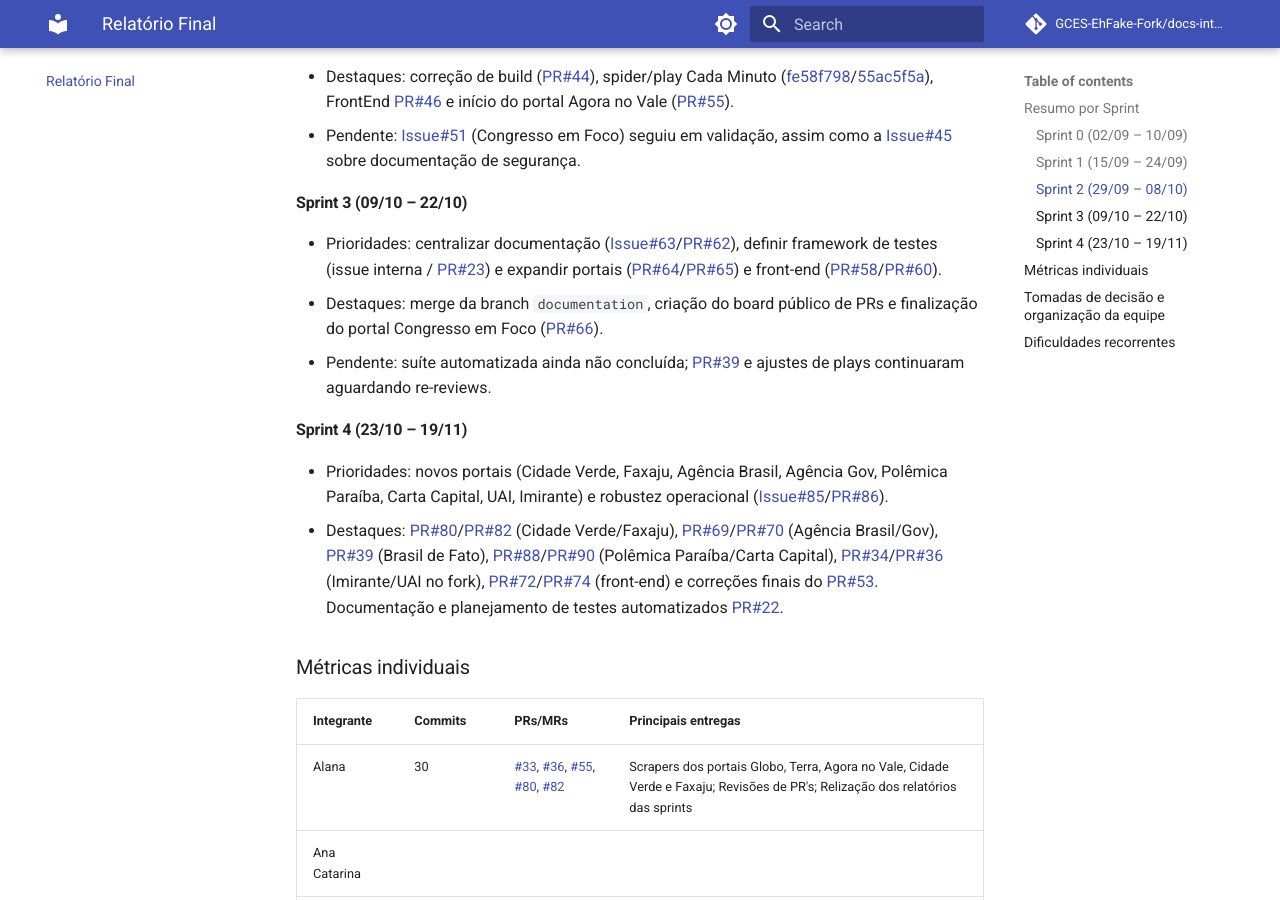
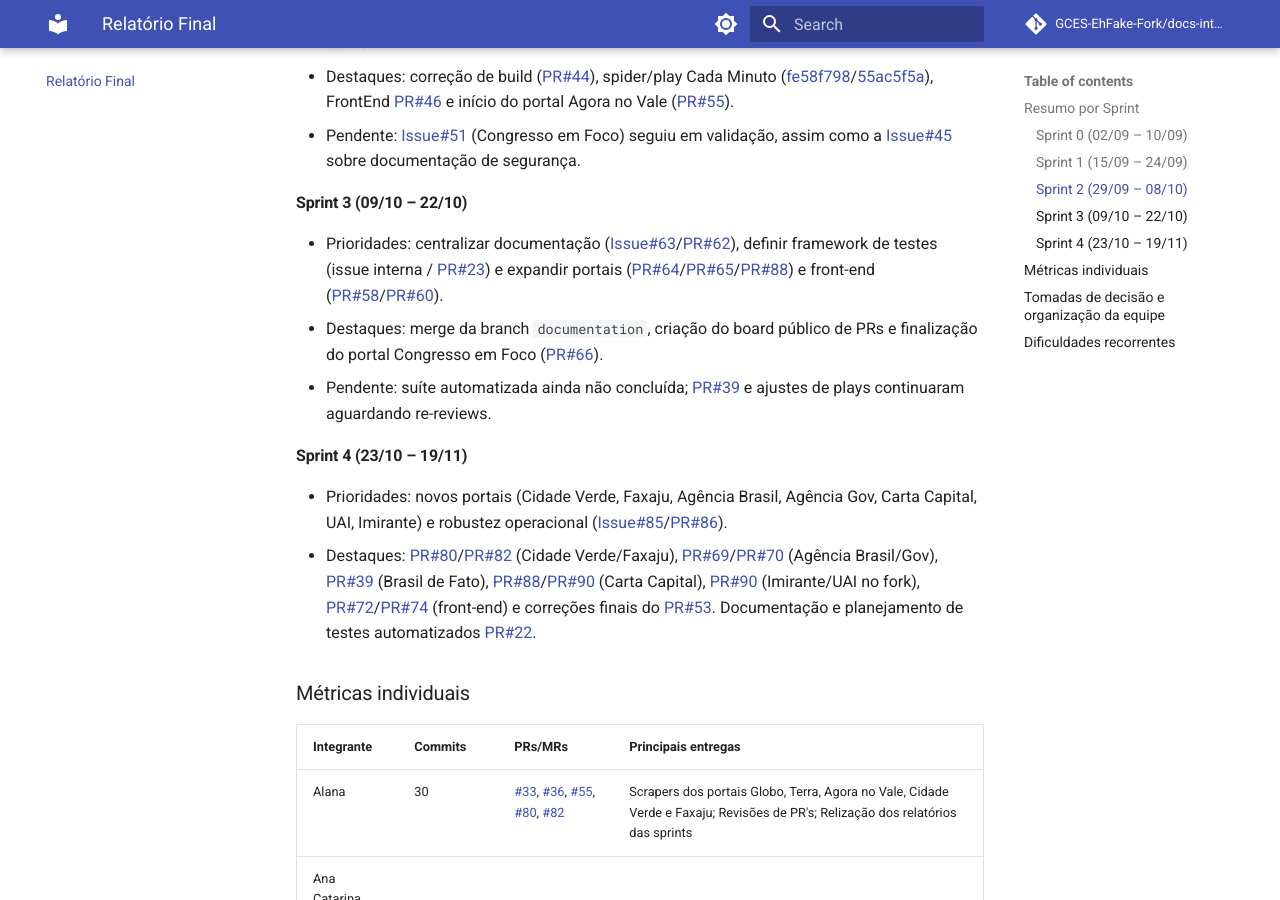
Before and after one commit to GCES-EhFake-Fork/docs-interno, an MkDocs documentation site: the page built from docs/relatorioFinal.md, in a window 1280 px wide and 900 px high, scrolled down 706 px. Built offline with MkDocs 1.6.1 and Material for MkDocs 9.7.7, drawn with Linux system fonts in a browser that asks for light colours; comment, search, counter and statistics services are not loaded; some of the changed text lies outside the part shown.

Commit message:
Docs: Contribuição Pedro Silva

```diff
--- a/docs/relatorioFinal.md
+++ b/docs/relatorioFinal.md
@@ -19,14 +19,15 @@
 
 #### Sprint 3 (09/10 – 22/10)
 
-- Prioridades: centralizar documentação ([Issue#63](https://github.com/EH-FAKE/check-up/issues/63)/[PR#62](https://github.com/EH-FAKE/check-up/pull/62)), definir framework de testes (issue interna / [PR#23](https://github.com/GCES-EhFake-Fork/checkUp/pull/23)) e expandir portais ([PR#64](https://github.com/EH-FAKE/check-up/pull/64)/[PR#65](https://github.com/EH-FAKE/check-up/pull/65)) e front-end ([PR#58](https://github.com/EH-FAKE/check-up/pull/58)/[PR#60](https://github.com/EH-FAKE/check-up/pull/60)).
+- Prioridades: centralizar documentação ([Issue#63](https://github.com/EH-FAKE/check-up/issues/63)/[PR#62](https://github.com/EH-FAKE/check-up/pull/62)), definir framework de testes (issue interna / [PR#23](https://github.com/GCES-EhFake-Fork/checkUp/pull/23)) e expandir portais ([PR#64](https://github.com/EH-FAKE/check-up/pull/64)/[PR#65](https://github.com/EH-FAKE/check-up/pull/65)/[PR#88](https://github.com/EH-FAKE/check-up/pull/88)) e front-end ([PR#58](https://github.com/EH-FAKE/check-up/pull/58)/[PR#60](https://github.com/EH-FAKE/check-up/pull/60)).
 - Destaques: merge da branch `documentation`, criação do board público de PRs e finalização do portal Congresso em Foco ([PR#66](https://github.com/EH-FAKE/check-up/pull/66)).
 - Pendente: suíte automatizada ainda não concluída; [PR#39](https://github.com/EH-FAKE/check-up/pull/39) e ajustes de plays continuaram aguardando re-reviews.
 
 #### Sprint 4 (23/10 – 19/11)
 
-- Prioridades: novos portais (Cidade Verde, Faxaju, Agência Brasil, Agência Gov, Polêmica Paraíba, Carta Capital, UAI, Imirante) e robustez operacional ([Issue#85](https://github.com/EH-FAKE/check-up/issues/85)/[PR#86](https://github.com/EH-FAKE/check-up/pull/86)).
-- Destaques: [PR#80](https://github.com/EH-FAKE/check-up/pull/80)/[PR#82](https://github.com/EH-FAKE/check-up/pull/82) (Cidade Verde/Faxaju), [PR#69](https://github.com/EH-FAKE/check-up/pull/69)/[PR#70](https://github.com/EH-FAKE/check-up/pull/70) (Agência Brasil/Gov), [PR#39](https://github.com/EH-FAKE/check-up/pull/39) (Brasil de Fato), [PR#88](https://github.com/EH-FAKE/check-up/pull/88)/[PR#90](https://github.com/EH-FAKE/check-up/pull/90) (Polêmica Paraíba/Carta Capital), [PR#34](https://github.com/GCES-EhFake-Fork/checkUp/pull/34)/[PR#36](https://github.com/GCES-EhFake-Fork/checkUp/pull/36) (Imirante/UAI no fork), [PR#72](https://github.com/EH-FAKE/check-up/pull/72)/[PR#74](https://github.com/EH-FAKE/check-up/pull/74) (front-end) e correções finais do [PR#53](https://github.com/EH-FAKE/check-up/pull/53). Documentação e planejamento de testes automatizados [PR#22](https://github.com/GCES-EhFake-Fork/checkUp/pull/23).
+- Prioridades: novos portais (Cidade Verde, Faxaju, Agência Brasil, Agência Gov, Carta Capital, UAI, Imirante) e robustez operacional ([Issue#85](https://github.com/EH-FAKE/check-up/issues/85)/[PR#86](https://github.com/EH-FAKE/check-up/pull/86)).
+- Destaques: [PR#80](https://github.com/EH-FAKE/check-up/pull/80)/[PR#82](https://github.com/EH-FAKE/check-up/pull/82) (Cidade Verde/Faxaju), [PR#69](https://github.com/EH-FAKE/check-up/pull/69)/[PR#70](https://github.com/EH-FAKE/check-up/pull/70) (Agência Brasil/Gov), [PR#39](https://github.com/EH-FAKE/check-up/pull/39) (Brasil de Fato), [PR#88](https://github.com/EH-FAKE/check-up/pull/88)/[PR#90](https://github.com/EH-FAKE/check-up/pull/90) (Carta Capital), [PR#90](https://github.com/GCES-EhFake-Fork/checkUp/pull/90) (Imirante/UAI no fork), [PR#72](https://github.com/EH-FAKE/check-up/pull/72)/[PR#74](https://github.com/EH-FAKE/check-up/pull/74) (front-end) e correções finais do [PR#53](https://github.com/EH-FAKE/check-up/pull/53). Documentação e planejamento de testes automatizados [PR#22](https://github.com/GCES-EhFake-Fork/checkUp/pull/23).
+
 
 ### Métricas individuais
 
@@ -43,7 +44,7 @@
 | Luciano        |         |                                                                                                                                                                                                                                                                                                                                                                                             |                                                                                                                                                                                                                                                                                                                                                                                    |
 | Mateus Levy    | 3       | [#64](https://github.com/EH-FAKE/check-up/pull/64), [#65](https://github.com/EH-FAKE/check-up/pull/65), [Commit](https://github.com/GCES-EhFake-Fork/checkUp/commit/762469c5b3a75c3ef8e5c006c56e1b9ee5223716), [Commit](https://github.com/GCES-EhFake-Fork/checkUp/commit/7930a91), [Commit](https://github.com/EH-FAKE/check-up/pull/65/commits/3e82910c1746eff8d1a5fbde45b5416cfe454baf) | Desenvolvimento e correção do scraper Poder360; Criação do scraper Jornal da Paraíba                                                                                                                                                                                                                                                                                               |
 | Pedro Ferreira |         |                                                                                                                                                                                                                                                                                                                                                                                             |                                                                                                                                                                                                                                                                                                                                                                                    |
-| Pedro Silva    |         |                                                                                                                                                                                                                                                                                                                                                                                             |                                                                                                                                                                                                                                                                                                                                                                                    |
+| Pedro Silva    | 5        | [PR#44](https://github.com/EH-FAKE/check-up/pull/44), [Issue#45](https://github.com/EH-FAKE/check-up/issues/45), [PR#88](https://github.com/EH-FAKE/check-up/pull/88), [PR#90](https://github.com/EH-FAKE/check-up/pull/90)                                                                                                                                                                                                                                                                                                                                                                                            |  Desenvolvimento de scrappers do Portal Polêmica Paraíba e do jornal Carta Capital e criação de issue para melhora do fluxo GCES do projeto                                                                                                                                                                                                                                                                                                                                                                                  |
 | Vinicius       | 10      | [#25](https://github.com/EH-FAKE/check-up/pull/25), [#46](https://github.com/EH-FAKE/check-up/pull/46), [#58](https://github.com/EH-FAKE/check-up/pull/58), [#60](https://github.com/EH-FAKE/check-up/pull/60), [#72](https://github.com/EH-FAKE/check-up/pull/72), [#74](https://github.com/EH-FAKE/check-up/pull/74)                                                                      | Melhorias significativas em funcionalidades do site, como: tags das notícias populares, aba de favoritos, tempo de leitura e compartilhamento. Melhorias na UI, deixando a experiência do usuário melhor, como: mudança na disposição dos cards, melhora na leitura das notícias dentro dos cards, opção de aumentar e diminuir a fonte e adição da imagem da notícia no card.     |
 | Yago           | 6      | [#66](https://github.com/EH-FAKE/check-up/pull/66), [#69](https://github.com/EH-FAKE/check-up/pull/69), [#70](https://github.com/EH-FAKE/check-up/pull/70), [#30](https://github.com/GCES-EhFake-Fork/checkUp/pull/30), [#32](https://github.com/GCES-EhFake-Fork/checkUp/pull/32), [#33](https://github.com/GCES-EhFake-Fork/checkUp/pull/33) | Desenvolvimento dos scrapers e plays para os portais Congresso em Foco, Agência Brasil e Agência Gov; Realização de testes manuais e validação dos dados coletados dos portais; Criação de issues e acompanhamento de PRs no repositório principal e fork. |
 
```
